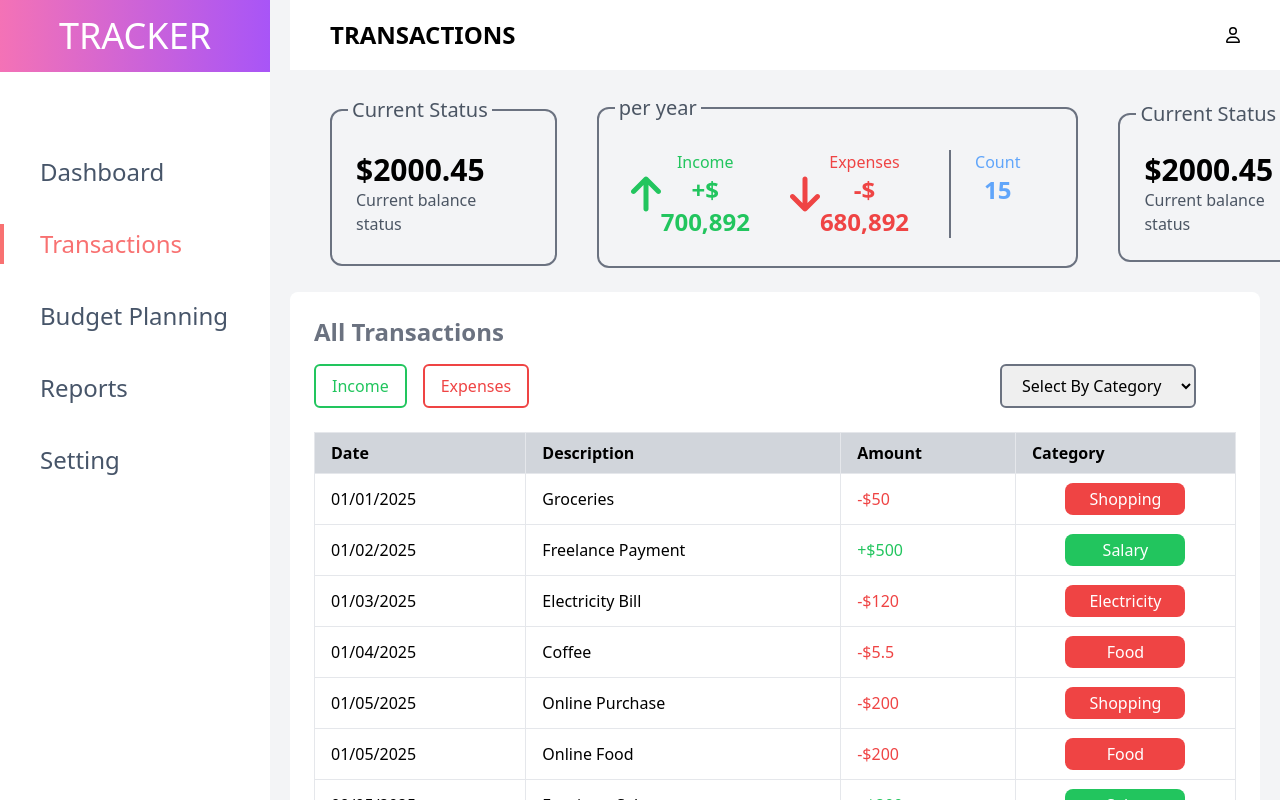
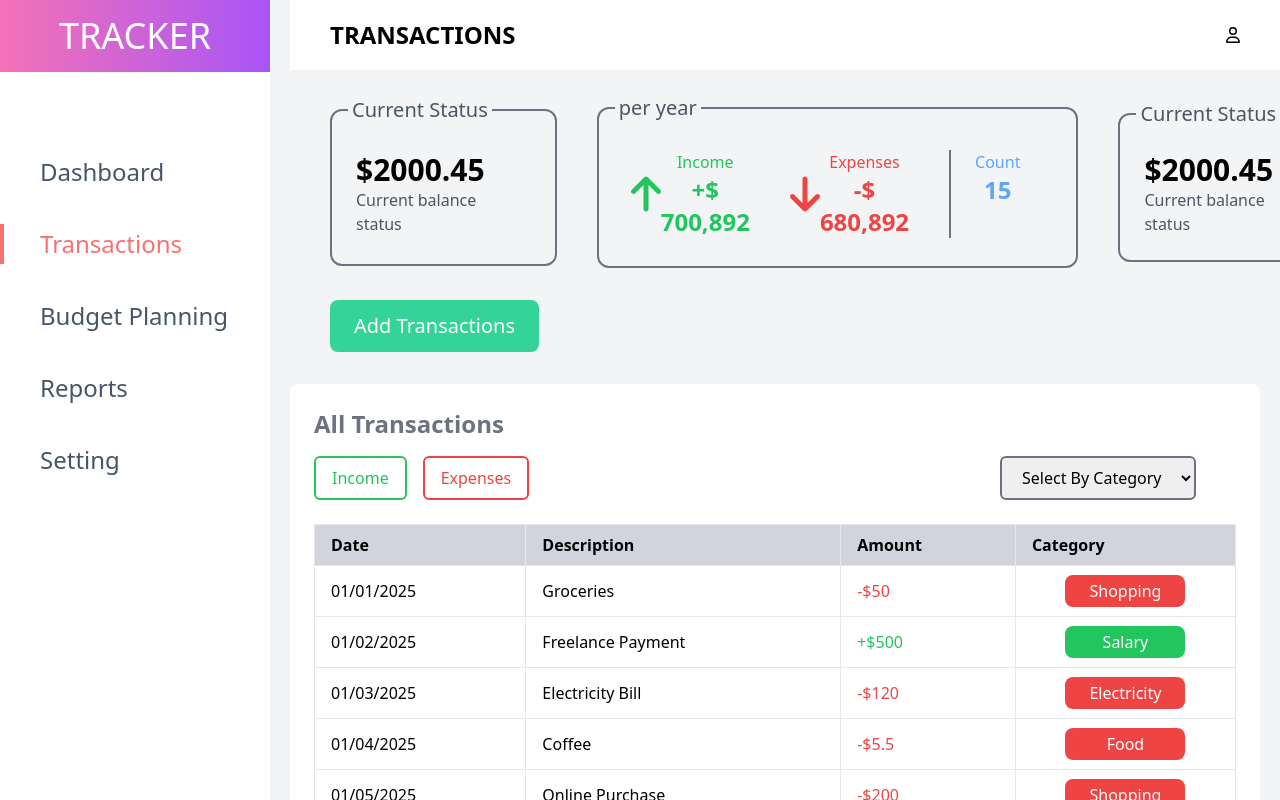
Before and after one commit to Prajon-Adhikari/Personal-Finance-Tracker, a React (Vite) app in the folder frontend/: page /transactions in a window 1280 px wide. Built offline with nearby package versions, Linux system fonts and the light colour scheme.

Commit message:
fixing transaction design

```diff
--- a/frontend/src/Components/Transactions.jsx
+++ b/frontend/src/Components/Transactions.jsx
@@ -163,7 +163,11 @@ export default function Transactions() {
           </div>
         </fieldset>
       </div>
-
+      <div className=" mx-10 my-8 mr-[90px]">
+        <button className="bg-emerald-400 text-white px-6 py-3 rounded-lg text-xl">
+          Add Transactions
+        </button>
+      </div>
       <div className="p-6 bg-white mr-[20px] rounded-lg ">
         <div className="flex justify-between items-center mb-4">
           <h3 className="text-2xl font-semibold text-gray-500">
```
